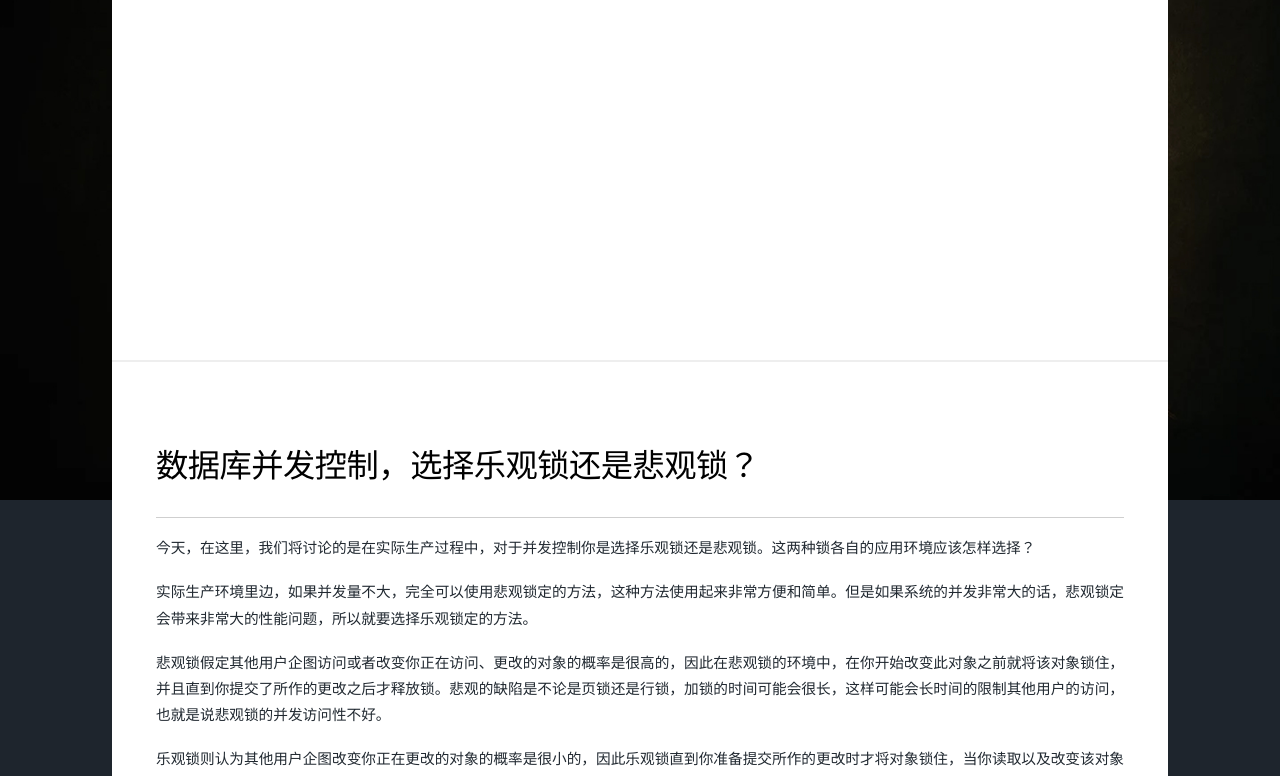
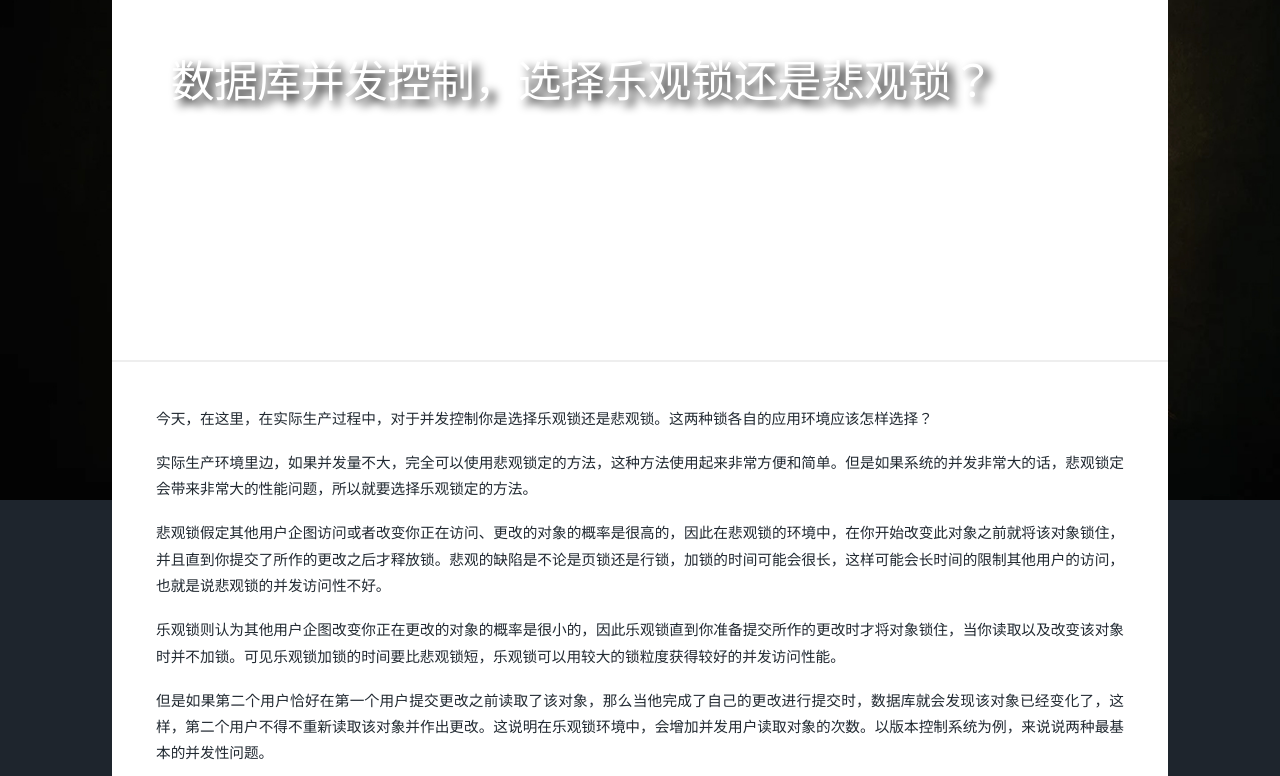
Before and after one commit to kirito6876/kirito.github.io, a plain HTML site: page 2019/04/11/数据库并发控制，选择乐观锁还是悲观锁？/index.html in a window 1280 px wide. Shown: the part 300-1076 px from the top of the page. Drawn offline with nearby package versions, Linux system fonts and the light colour scheme; some packages are replaced by stand-ins of ours; a script that the page names is missing.

Commit message:
Site updated: 2019-04-11 11:10:22

```diff
--- a/2019/04/11/数据库并发控制，选择乐观锁还是悲观锁？/index.html
+++ b/2019/04/11/数据库并发控制，选择乐观锁还是悲观锁？/index.html
@@ -152,12 +152,11 @@
 
         <div id="main">
             <div class="post_page_title_img" style="height: 25rem;background-image: url();background-position: center; background-repeat:no-repeat; background-size:cover;-moz-background-size:cover;overflow:hidden;">
-                <a href="#" style="padding: 4rem 4rem 2rem 4rem ;"><h2></h2></a>
+                <a href="#" style="padding: 4rem 4rem 2rem 4rem ;"><h2>数据库并发控制，选择乐观锁还是悲观锁？</h2></a>
             </div>
             <!-- Post -->
             <div class="typo" style="padding: 3rem;">
-                <h1 id="数据库并发控制，选择乐观锁还是悲观锁？"><a href="#数据库并发控制，选择乐观锁还是悲观锁？" class="headerlink" title="数据库并发控制，选择乐观锁还是悲观锁？"></a>数据库并发控制，选择乐观锁还是悲观锁？</h1><hr>
-<p>今天，在这里，我们将讨论的是在实际生产过程中，对于并发控制你是选择乐观锁还是悲观锁。这两种锁各自的应用环境应该怎样选择？  </p>
+                <p>今天，在这里，在实际生产过程中，对于并发控制你是选择乐观锁还是悲观锁。这两种锁各自的应用环境应该怎样选择？  </p>
 <p>实际生产环境里边，如果并发量不大，完全可以使用悲观锁定的方法，这种方法使用起来非常方便和简单。但是如果系统的并发非常大的话，悲观锁定会带来非常大的性能问题，所以就要选择乐观锁定的方法。</p>
 <p>悲观锁假定其他用户企图访问或者改变你正在访问、更改的对象的概率是很高的，因此在悲观锁的环境中，在你开始改变此对象之前就将该对象锁住，并且直到你提交了所作的更改之后才释放锁。悲观的缺陷是不论是页锁还是行锁，加锁的时间可能会很长，这样可能会长时间的限制其他用户的访问，也就是说悲观锁的并发访问性不好。</p>
 <p>乐观锁则认为其他用户企图改变你正在更改的对象的概率是很小的，因此乐观锁直到你准备提交所作的更改时才将对象锁住，当你读取以及改变该对象时并不加锁。可见乐观锁加锁的时间要比悲观锁短，乐观锁可以用较大的锁粒度获得较好的并发访问性能。</p>
```
Also changed, not shown: archives/2019/04/index.html (+1 -1 lines), archives/2019/index.html (+1 -1 lines), archives/index.html (+1 -1 lines), index.html (+1 -1 lines).
